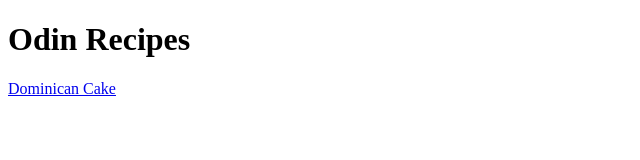
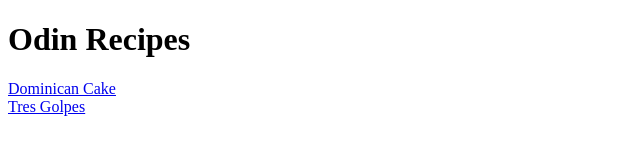
Before and after one commit to OnnisG/odin-recipes, a plain HTML site: page index.html in a window 1280 px wide. Shown: the whole page, without its empty margins (0-640 px from the left). Drawn offline with Linux system fonts and the light colour scheme.

```diff
--- a/index.html
+++ b/index.html
@@ -7,7 +7,9 @@
 </head>
 <body>
     <h1>Odin Recipes</h1>
-    <a href="../odin-recipes/recipes/dominican-cake.html">Dominican Cake</a>
+    <a href="../odin-recipes/recipes/dominican-cake.html">Dominican Cake</a><br>
+    <a href="../odin-recipes/recipes/tres-golpe.html">Tres Golpes</a>
+
 
 </body>
 </html>
```
